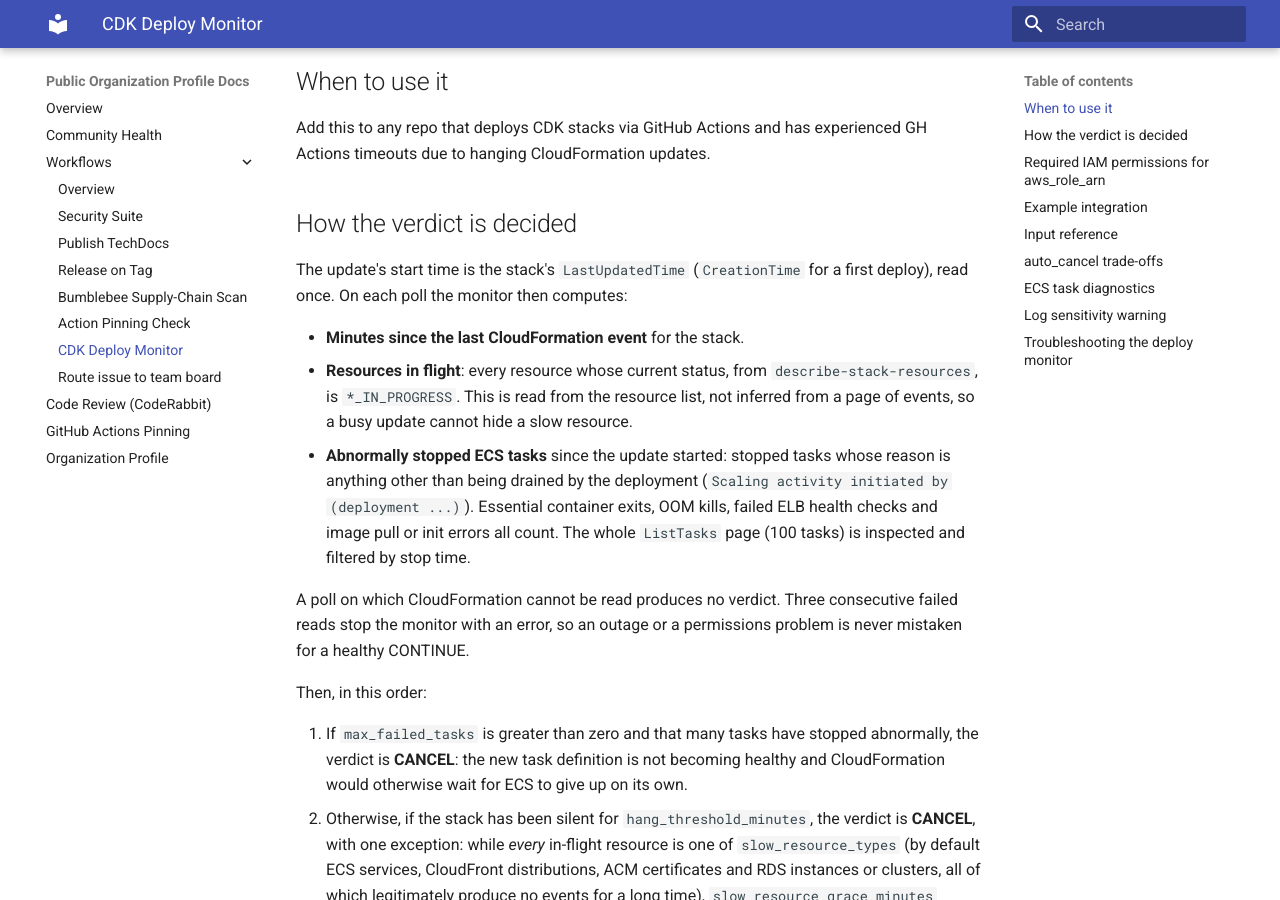
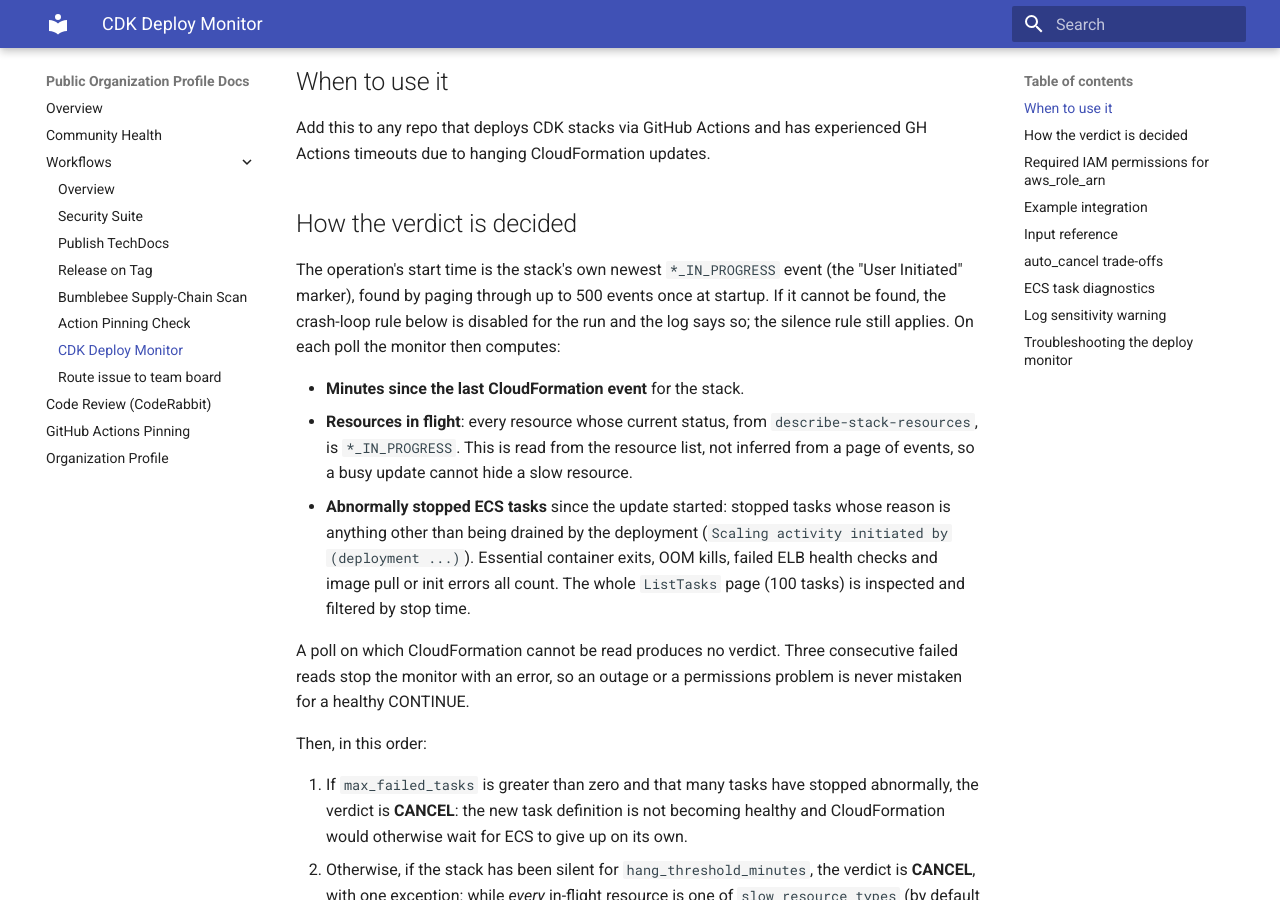
Before and after one commit to geolonia/.github, an MkDocs documentation site: the page built from docs/workflows/cdk-deploy-monitor.md, in a window 1280 px wide and 900 px high, scrolled down 469 px. Built offline with MkDocs 1.6.1 and Material for MkDocs 9.7.7, drawn with Linux system fonts in a browser that asks for light colours; some of the changed text lies outside the part shown.

Commit message:
fix(deploy-monitor): anchor the operation start on the stack's own event and do not fail a recovered deploy
- The start time is the stack's newest *_IN_PROGRESS event, found by
  paging through up to 500 events at startup. If it cannot be found the
  crash-loop rule is disabled for the run and the log says so, instead of
  counting every stopped task ECS still remembers.
- An advisory CANCEL followed by a successful completion no longer fails
  the monitor job; the job exits 1 only when the stack ends in a failed or
  rolled-back state. Recovery after a CANCEL is logged.

```diff
--- a/docs/workflows/cdk-deploy-monitor.md
+++ b/docs/workflows/cdk-deploy-monitor.md
@@ -20,8 +20,10 @@ GH Actions timeouts due to hanging CloudFormation updates.
 
 ## How the verdict is decided
 
-The update's start time is the stack's `LastUpdatedTime` (`CreationTime` for a first
-deploy), read once. On each poll the monitor then computes:
+The operation's start time is the stack's own newest `*_IN_PROGRESS` event (the "User
+Initiated" marker), found by paging through up to 500 events once at startup. If it cannot
+be found, the crash-loop rule below is disabled for the run and the log says so; the
+silence rule still applies. On each poll the monitor then computes:
 
 - **Minutes since the last CloudFormation event** for the stack.
 - **Resources in flight**: every resource whose current status, from
@@ -143,7 +145,7 @@ minute startup window expire before the deploy has started.
 
 | Setting | Behaviour |
 |---|---|
-| `false` (default) | Advisory mode: a CANCEL verdict posts one commit comment and the monitor keeps polling. Safe for initial rollout. |
+| `false` (default) | Advisory mode: a CANCEL verdict posts one commit comment and the monitor keeps polling. If the operation then completes successfully the job still passes and the comment stands as a warning; it fails only when the stack ends in a failed or rolled-back state. Safe for initial rollout. |
 | `true` | Automatic: a CANCEL verdict on an `UPDATE_IN_PROGRESS` stack cancels the update, stopping the timeout. Creates and rollbacks cannot be cancelled and fall back to the advisory comment. |
 
 Start with `auto_cancel: false`, read the per-poll verdict lines over a few real deploys,
```
Also changed, not shown: 1 other file.
